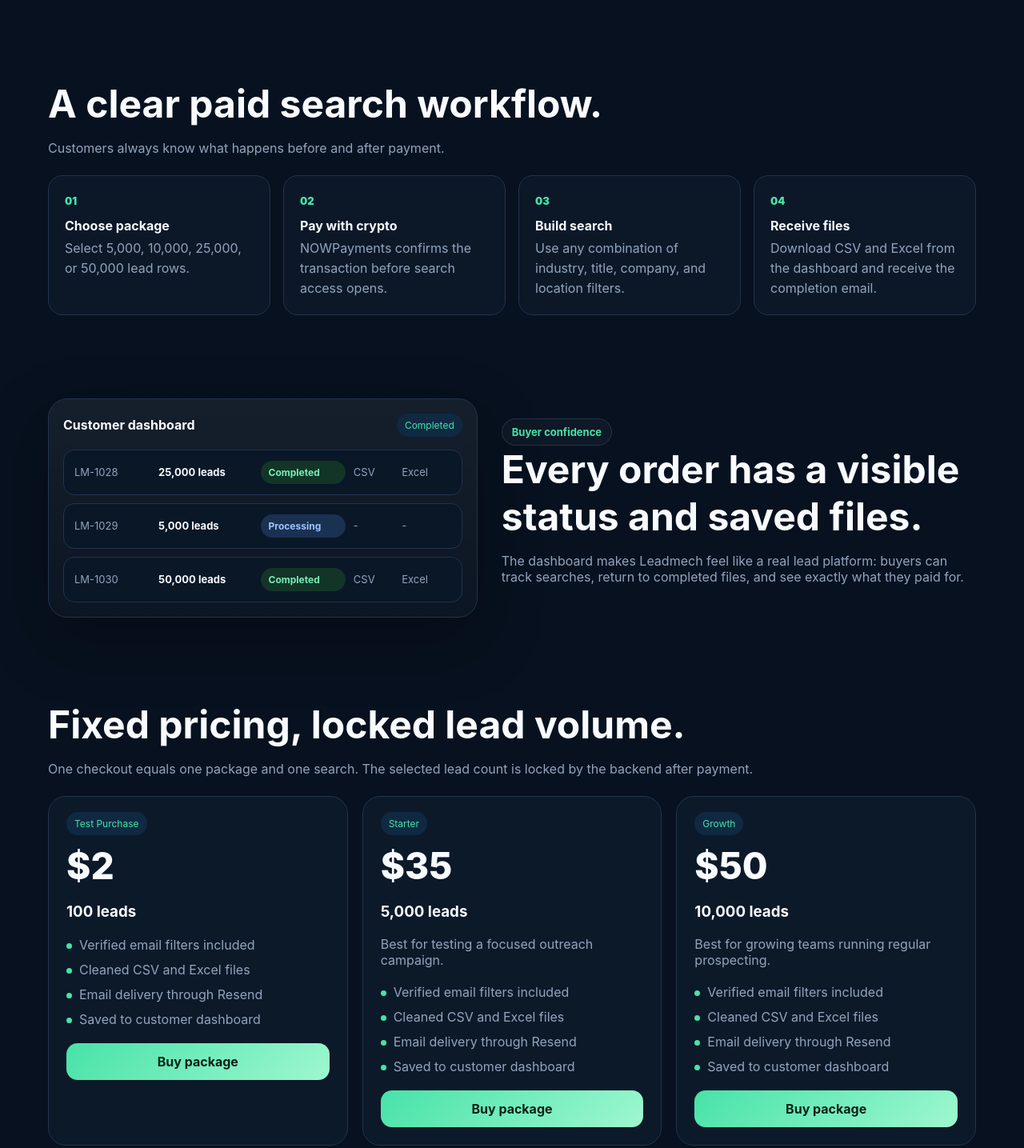
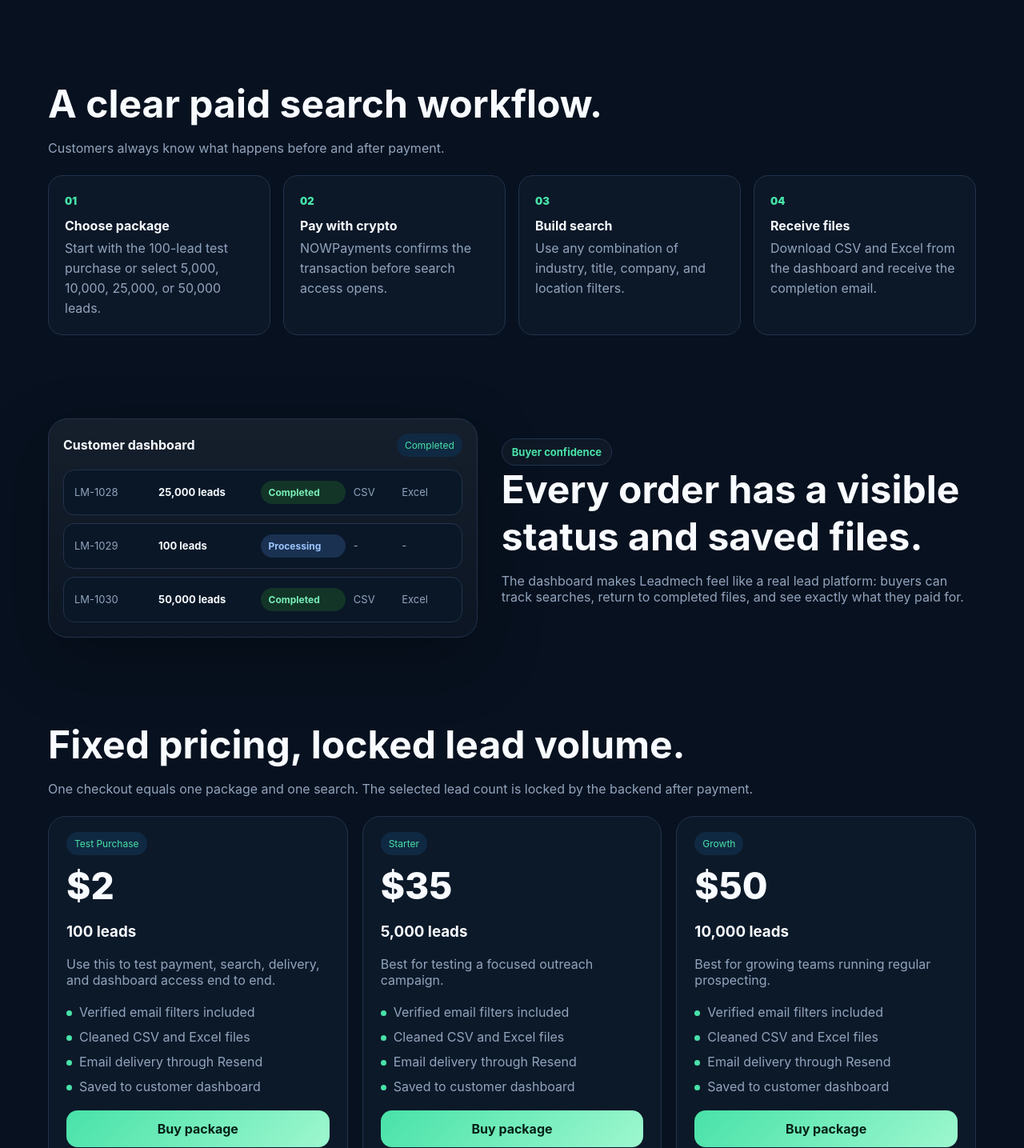
Before and after one commit to limitlessnx/LEADMECH, a Next.js app: page / in a window 1280 px wide. Shown: the part 1702-3137 px from the top of the page at 80% size. Built offline with nearby package versions, Linux system fonts and the light colour scheme.

Commit message:
Show 100-lead $2 test purchase on Leadmech

```diff
--- a/app/page.tsx
+++ b/app/page.tsx
@@ -3,6 +3,7 @@ import { Nav } from '@/components/Nav';
 import { packages } from '@/lib/packages';
 
 const packageFit: Record<string, string> = {
+  test: 'Use this to test payment, search, delivery, and dashboard access end to end.',
   starter: 'Best for testing a focused outreach campaign.',
   growth: 'Best for growing teams running regular prospecting.',
   pro: 'Best for agencies and repeat high-volume outreach.',
@@ -74,7 +75,7 @@ export default function Home() {
           <h2 className="section-title">A clear paid search workflow.</h2>
           <p className="muted">Customers always know what happens before and after payment.</p>
           <div className="process-grid">
-            <div className="process-step"><span>01</span><strong>Choose package</strong><p className="muted">Select 5,000, 10,000, 25,000, or 50,000 lead rows.</p></div>
+            <div className="process-step"><span>01</span><strong>Choose package</strong><p className="muted">Start with the 100-lead test purchase or select 5,000, 10,000, 25,000, or 50,000 leads.</p></div>
             <div className="process-step"><span>02</span><strong>Pay with crypto</strong><p className="muted">NOWPayments confirms the transaction before search access opens.</p></div>
             <div className="process-step"><span>03</span><strong>Build search</strong><p className="muted">Use any combination of industry, title, company, and location filters.</p></div>
             <div className="process-step"><span>04</span><strong>Receive files</strong><p className="muted">Download CSV and Excel from the dashboard and receive the completion email.</p></div>
@@ -86,7 +87,7 @@ export default function Home() {
             <div className="mock-top"><strong>Customer dashboard</strong><span className="pill">Completed</span></div>
             <div className="dashboard-list">
               <div className="dashboard-row"><span>LM-1028</span><strong>25,000 leads</strong><span className="status completed">Completed</span><span>CSV</span><span>Excel</span></div>
-              <div className="dashboard-row"><span>LM-1029</span><strong>5,000 leads</strong><span className="status processing">Processing</span><span>-</span><span>-</span></div>
+              <div className="dashboard-row"><span>LM-1029</span><strong>100 leads</strong><span className="status processing">Processing</span><span>-</span><span>-</span></div>
               <div className="dashboard-row"><span>LM-1030</span><strong>50,000 leads</strong><span className="status completed">Completed</span><span>CSV</span><span>Excel</span></div>
             </div>
           </div>
```
